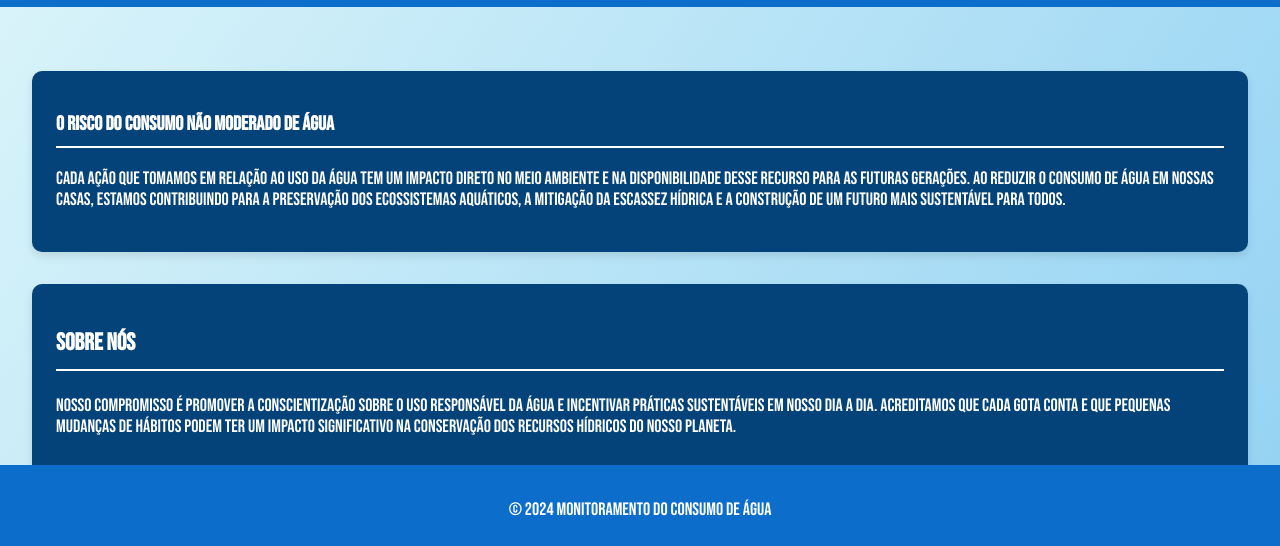
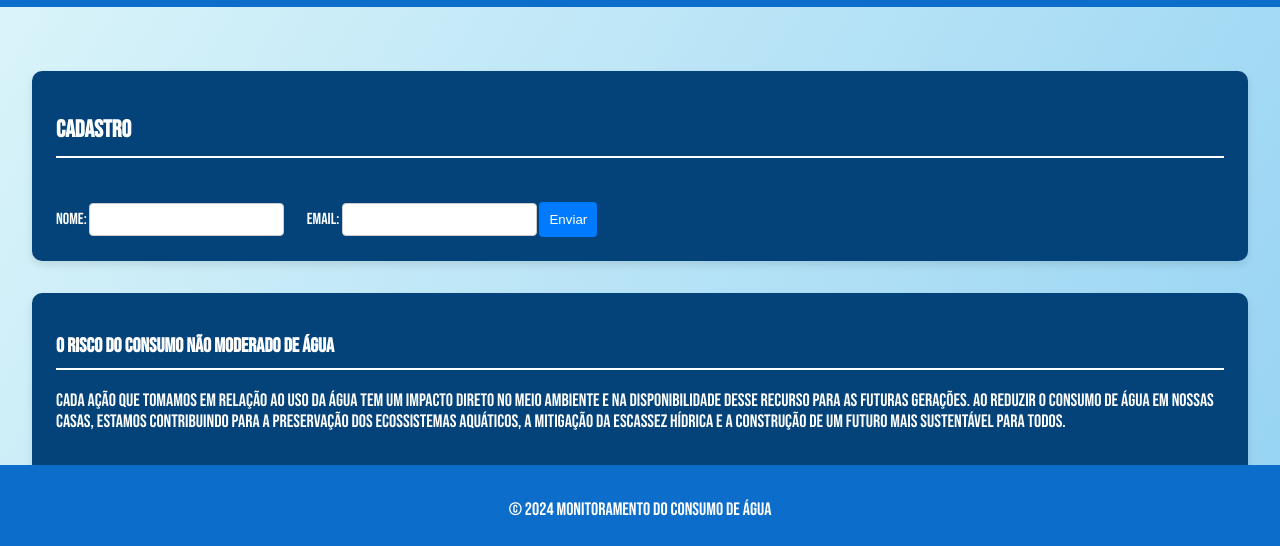
Before and after one commit to FilipeDSDS/AEP, a plain HTML site: page AEP/index.html in a window 1280 px wide. Shown: the part 246-792 px from the top of the page. Drawn offline with nearby package versions, Linux system fonts and the light colour scheme; files whose address does not match are found by name.

Commit message:
Update index.html

```diff
--- a/AEP/index.html
+++ b/AEP/index.html
@@ -21,6 +21,16 @@
         </nav>
     </header>
     <main>
+        <section class="cadastro">
+            <h2>Cadastro</h2>
+            <form id="registrationForm" action="segunda_pagina.html" method="POST">
+                <label for="nome">Nome:</label>
+                <input type="text" id="nome" name="nome" required>
+                <label for="email" class="aa">Email:</label>
+                <input type="email" id="email" name="email" required>
+                <button type="submit">Enviar</button>
+            </form>
+        </section>
         <section class="caixa-texto">
             <h2 class="sub-titulo">O RISCO DO CONSUMO NÃO MODERADO DE ÁGUA</h2>
             <p class="texto">Cada ação que tomamos em relação ao uso da água tem um impacto direto no meio ambiente e na disponibilidade desse recurso para as futuras gerações. Ao reduzir o consumo de água em nossas casas, estamos contribuindo para a preservação dos ecossistemas aquáticos, a mitigação da escassez hídrica e a construção de um futuro mais sustentável para todos.</p>
```
